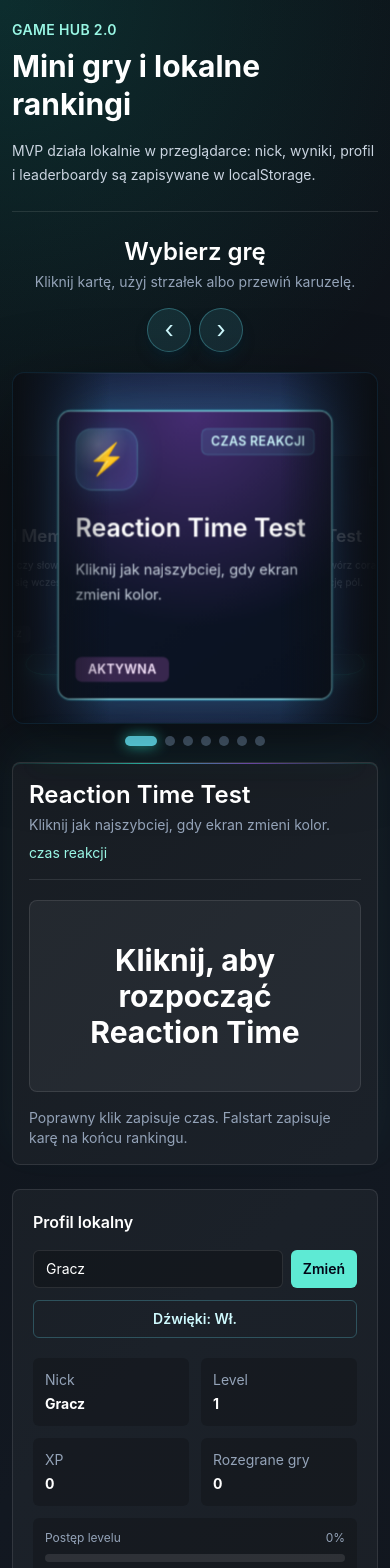
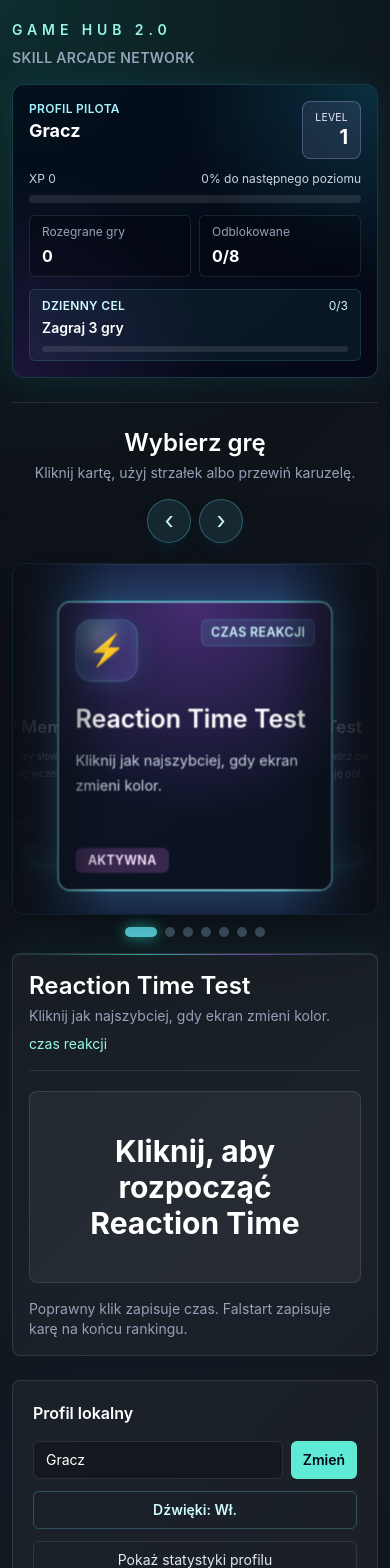
Before and after one commit to PrzemCzulek/gamehub20, a React (Vite) app: page / in a window 390 px wide. Shown: the top 1568 px of the page. Built offline with nearby package versions, Linux system fonts and the light colour scheme; no server answers.

Commit message:
Add Polish meta panel

```diff
--- a/src/App.tsx
+++ b/src/App.tsx
@@ -3,6 +3,7 @@ import { GameCarousel } from './components/GameCarousel';
 import { Leaderboard } from './components/Leaderboard';
 import { PlayerPanel } from './components/PlayerPanel';
 import { ProgressionPreview } from './components/ProgressionPreview';
+import { MetaPanel } from './components/meta/MetaPanel';
 import { games } from './data/games';
 import { AimTestGame } from './games/AimTestGame';
 import { ColorMemoryGame } from './games/ColorMemoryGame';
@@ -87,16 +88,12 @@ export default function App() {
   return (
     <main className="min-h-screen px-3 py-5 text-slate-100 sm:px-5 lg:px-8">
       <div className="mx-auto w-full max-w-7xl">
-        <header className="grid gap-4 border-b border-white/10 pb-6 md:grid-cols-[minmax(0,1fr)_minmax(18rem,34rem)] md:items-end">
+        <header className="grid gap-4 border-b border-white/10 pb-6 md:grid-cols-[minmax(0,1fr)_minmax(20rem,36rem)] md:items-center">
           <div className="min-w-0">
-            <p className="text-sm font-semibold uppercase tracking-wide text-teal-200">Game Hub 2.0</p>
-            <h1 className="mt-2 max-w-full text-3xl font-bold leading-tight text-white sm:text-4xl lg:text-5xl">
-              Mini gry i lokalne rankingi
-            </h1>
+            <p className="text-sm font-semibold uppercase tracking-[0.35em] text-teal-200">GAME HUB 2.0</p>
+            <p className="mt-2 text-sm font-semibold uppercase tracking-wide text-slate-400">Skill Arcade Network</p>
           </div>
-          <p className="min-w-0 text-sm leading-6 text-slate-300 md:text-right">
-            MVP działa lokalnie w przeglądarce: nick, wyniki, profil i leaderboardy są zapisywane w localStorage.
-          </p>
+          <MetaPanel profile={profile} revision={revision} />
         </header>
 
         <GameCarousel activeGameId={activeGameId} games={games} onSelectGame={setActiveGameId} />
--- a/src/components/PlayerPanel.tsx
+++ b/src/components/PlayerPanel.tsx
@@ -39,6 +39,7 @@ export function PlayerPanel({ profile, onRename, onReset }: PlayerPanelProps) {
   return (
     <section className="rounded-lg border border-white/10 bg-white/[0.04] p-5">
       <h2 className="text-base font-semibold text-white">Profil lokalny</h2>
+
       <form
         className="mt-4 flex gap-2"
         onSubmit={(event) => {
@@ -54,10 +55,7 @@ export function PlayerPanel({ profile, onRename, onReset }: PlayerPanelProps) {
           placeholder="Nick"
           value={draftName}
         />
-        <button
-          className="rounded-md bg-teal-300 px-3 py-2 text-sm font-semibold text-slate-950"
-          type="submit"
-        >
+        <button className="rounded-md bg-teal-300 px-3 py-2 text-sm font-semibold text-slate-950" type="submit">
           Zmień
         </button>
       </form>
@@ -69,37 +67,6 @@ export function PlayerPanel({ profile, onRename, onReset }: PlayerPanelProps) {
       >
         Dźwięki: {audioEnabled ? 'Wł.' : 'Wył.'}
       </button>
-
-      <div className="mt-5 grid grid-cols-2 gap-3 text-sm">
-        <div className="rounded-md bg-black/20 p-3">
-          <span className="text-slate-400">Nick</span>
-          <strong className="mt-1 block truncate text-white">{profile.playerName}</strong>
-        </div>
-        <div className="rounded-md bg-black/20 p-3">
-          <span className="text-slate-400">Level</span>
-          <strong className="mt-1 block text-white">{profile.level}</strong>
-        </div>
-        <div className="rounded-md bg-black/20 p-3">
-          <span className="text-slate-400">XP</span>
-          <strong className="mt-1 block text-white">{profile.xp}</strong>
-        </div>
-        <div className="rounded-md bg-black/20 p-3">
-          <span className="text-slate-400">Rozegrane gry</span>
-          <strong className="mt-1 block text-white">{profile.totalGamesPlayed}</strong>
-        </div>
-      </div>
-      <div className="mt-3 rounded-md bg-black/20 p-3">
-        <div className="flex items-center justify-between text-xs text-slate-400">
-          <span>Postęp levelu</span>
-          <span>{profile.levelProgressPercent}%</span>
-        </div>
-        <div className="mt-2 h-2 overflow-hidden rounded-full bg-white/10">
-          <div className="h-full rounded-full bg-teal-300" style={{ width: `${profile.levelProgressPercent}%` }} />
-        </div>
-        <p className="mt-2 text-xs text-slate-500">
-          {profile.xp - profile.currentLevelXp} / {profile.nextLevelXp - profile.currentLevelXp} XP do kolejnego levelu
-        </p>
-      </div>
 
       <button
         className="mt-3 w-full rounded-md border border-white/10 px-3 py-2 text-sm text-slate-200 transition hover:bg-white/10"
@@ -120,25 +87,13 @@ export function PlayerPanel({ profile, onRename, onReset }: PlayerPanelProps) {
           </div>
           <div className="grid grid-cols-2 gap-2">
             <div className="rounded-md bg-black/20 px-3 py-2">
-              <span className="text-slate-400">Level</span>
-              <strong className="mt-1 block text-white">{profile.level}</strong>
-            </div>
-            <div className="rounded-md bg-black/20 px-3 py-2">
-              <span className="text-slate-400">XP</span>
-              <strong className="mt-1 block text-white">{profile.xp}</strong>
-            </div>
-            <div className="rounded-md bg-black/20 px-3 py-2">
-              <span className="text-slate-400">Rozegrane gry</span>
-              <strong className="mt-1 block text-white">{profile.totalGamesPlayed}</strong>
-            </div>
-            <div className="rounded-md bg-black/20 px-3 py-2">
               <span className="text-slate-400">Zapisane wyniki</span>
               <strong className="mt-1 block text-white">{profile.totalScoreEntries}</strong>
             </div>
-          </div>
-          <div className="rounded-md bg-black/20 px-3 py-2">
-            <span className="text-slate-400">Najczęściej grana gra</span>
-            <strong className="mt-1 block text-white">{mostPlayedGameTitle}</strong>
+            <div className="rounded-md bg-black/20 px-3 py-2">
+              <span className="text-slate-400">Najczęściej grana</span>
+              <strong className="mt-1 block truncate text-white">{mostPlayedGameTitle}</strong>
+            </div>
           </div>
           <div className="rounded-md bg-black/20 px-3 py-2">
             <span className="text-slate-400">Najlepsza gra</span>
--- a/src/components/ProgressionPreview.tsx
+++ b/src/components/ProgressionPreview.tsx
@@ -17,8 +17,8 @@ export function ProgressionPreview({ revision }: ProgressionPreviewProps) {
     <section className="rounded-lg border border-cyan-300/15 bg-cyan-300/[0.04] p-5" data-revision={revision}>
       <div className="flex items-center justify-between gap-3">
         <div>
-          <h2 className="text-base font-semibold text-white">Progression Core</h2>
-          <p className="text-xs text-slate-400">Local foundation preview</p>
+          <h2 className="text-base font-semibold text-white">Progres gracza</h2>
+          <p className="text-xs text-slate-400">Podgląd lokalnego progresu</p>
         </div>
         <span className="rounded-full border border-cyan-300/20 px-3 py-1 text-xs font-semibold text-cyan-100">
           L{progression?.level ?? 1}
@@ -31,7 +31,7 @@ export function ProgressionPreview({ revision }: ProgressionPreviewProps) {
           <strong className="mt-1 block text-white">{progression?.xp ?? 0}</strong>
         </div>
         <div className="rounded-md bg-black/20 px-3 py-2">
-          <span className="text-slate-400">Unlocks</span>
+          <span className="text-slate-400">Odblokowane</span>
           <strong className="mt-1 block text-white">
             {unlockedCount}/{achievementDefinitions.length}
           </strong>
--- /dev/null
+++ b/src/components/meta/MetaPanel.tsx
@@ -0,0 +1,81 @@
+import { achievementDefinitions } from '../../data/achievements';
+import { questDefinitions } from '../../data/quests';
+import { getAchievementUnlocks, getQuestProgress } from '../../progression/progressionEngine';
+import type { LocalProfile } from '../../types';
+
+type MetaPanelProps = {
+  profile: LocalProfile;
+  revision: number;
+};
+
+export function MetaPanel({ profile, revision }: MetaPanelProps) {
+  const questProgress = getQuestProgress();
+  const achievementUnlocks = getAchievementUnlocks();
+  const dailyQuest = questDefinitions.find((quest) => quest.type === 'daily');
+  const dailyProgress = dailyQuest ? questProgress.find((item) => item.questId === dailyQuest.id) : undefined;
+  const dailyValue = dailyProgress?.progress ?? 0;
+  const dailyGoal = dailyQuest?.target.amount ?? 1;
+  const dailyPercent = Math.min(100, Math.round((dailyValue / dailyGoal) * 100));
+
+  return (
+    <section
+      className="relative overflow-hidden rounded-xl border border-cyan-300/20 bg-slate-950/70 p-4 shadow-[0_0_35px_rgba(34,211,238,0.10)] backdrop-blur"
+      data-revision={revision}
+    >
+      <div className="pointer-events-none absolute inset-0 bg-[radial-gradient(circle_at_top_right,rgba(34,211,238,0.18),transparent_42%),radial-gradient(circle_at_bottom_left,rgba(168,85,247,0.14),transparent_45%)]" />
+      <div className="relative grid gap-3">
+        <div className="flex items-start justify-between gap-3">
+          <div className="min-w-0">
+            <p className="text-xs font-semibold uppercase tracking-wide text-cyan-200">Profil pilota</p>
+            <h2 className="truncate text-lg font-bold text-white">{profile.playerName}</h2>
+          </div>
+          <div className="rounded-lg border border-violet-300/30 bg-violet-300/10 px-3 py-2 text-right">
+            <span className="block text-[0.65rem] uppercase tracking-wide text-violet-100">Level</span>
+            <strong className="text-xl leading-none text-white">{profile.level}</strong>
+          </div>
+        </div>
+
+        <div>
+          <div className="flex items-center justify-between text-xs text-slate-300">
+            <span>XP {profile.xp}</span>
+            <span>{profile.levelProgressPercent}% do następnego poziomu</span>
+          </div>
+          <div className="mt-2 h-2 overflow-hidden rounded-full bg-white/10">
+            <div
+              className="h-full rounded-full bg-gradient-to-r from-cyan-300 via-teal-300 to-violet-300 shadow-[0_0_16px_rgba(45,212,191,0.55)]"
+              style={{ width: `${profile.levelProgressPercent}%` }}
+            />
+          </div>
+        </div>
+
+        <div className="grid grid-cols-2 gap-2 text-xs">
+          <div className="rounded-md border border-white/10 bg-black/25 px-3 py-2">
+            <span className="block text-slate-400">Rozegrane gry</span>
+            <strong className="mt-1 block text-base text-white">{profile.totalGamesPlayed}</strong>
+          </div>
+          <div className="rounded-md border border-white/10 bg-black/25 px-3 py-2">
+            <span className="block text-slate-400">Odblokowane</span>
+            <strong className="mt-1 block text-base text-white">
+              {achievementUnlocks.length}/{achievementDefinitions.length}
+            </strong>
+          </div>
+        </div>
+
+        {dailyQuest && (
+          <div className="rounded-md border border-cyan-300/15 bg-cyan-300/[0.06] px-3 py-2">
+            <div className="flex items-center justify-between gap-3 text-xs">
+              <span className="font-semibold uppercase tracking-wide text-cyan-100">Dzienny cel</span>
+              <span className="text-cyan-100">
+                {dailyValue}/{dailyGoal}
+              </span>
+            </div>
+            <p className="mt-1 truncate text-sm font-semibold text-white">{dailyQuest.title}</p>
+            <div className="mt-2 h-1.5 overflow-hidden rounded-full bg-white/10">
+              <div className="h-full rounded-full bg-cyan-300" style={{ width: `${dailyPercent}%` }} />
+            </div>
+          </div>
+        )}
+      </div>
+    </section>
+  );
+}
--- a/src/data/quests.ts
+++ b/src/data/quests.ts
@@ -4,48 +4,48 @@ export const questDefinitions: QuestDefinition[] = [
   {
     id: 'daily-play-3-games',
     type: 'daily',
-    title: 'Daily Circuit',
-    description: 'Play 3 game rounds.',
+    title: 'Zagraj 3 gry',
+    description: 'Rozegraj 3 rundy dowolnych gier.',
     category: 'participation',
     target: { kind: 'games_played', amount: 3 },
   },
   {
     id: 'daily-earn-250-xp',
     type: 'daily',
-    title: 'XP Spark',
-    description: 'Earn 250 XP.',
+    title: 'Zdobądź 250 XP',
+    description: 'Zdobądź 250 XP z zapisanych wyników.',
     category: 'xp',
     target: { kind: 'xp_earned', amount: 250 },
   },
   {
     id: 'daily-improve-pb',
     type: 'daily',
-    title: 'Personal Breakthrough',
-    description: 'Improve a personal best once.',
+    title: 'Pobij rekord osobisty',
+    description: 'Popraw swój najlepszy wynik przynajmniej raz.',
     category: 'personal_best',
     target: { kind: 'personal_bests', amount: 1 },
   },
   {
     id: 'weekly-play-15-games',
     type: 'weekly',
-    title: 'Arcade Routine',
-    description: 'Play 15 game rounds.',
+    title: 'Zagraj 15 gier',
+    description: 'Rozegraj 15 rund w tym tygodniu.',
     category: 'participation',
     target: { kind: 'games_played', amount: 15 },
   },
   {
     id: 'weekly-earn-1500-xp',
     type: 'weekly',
-    title: 'Power Cycle',
-    description: 'Earn 1500 XP.',
+    title: 'Zdobądź 1500 XP',
+    description: 'Zdobądź 1500 XP w tym tygodniu.',
     category: 'xp',
     target: { kind: 'xp_earned', amount: 1500 },
   },
   {
     id: 'weekly-5-different-games',
     type: 'weekly',
-    title: 'Skill Rotation',
-    description: 'Complete 5 different games.',
+    title: 'Ukończ 5 różnych gier',
+    description: 'Zapisz wynik w 5 różnych grach.',
     category: 'participation',
     target: { kind: 'different_games_completed', amount: 5 },
   },
```
Also changed, not shown: src/data/achievements.ts (+16 -16 lines).
